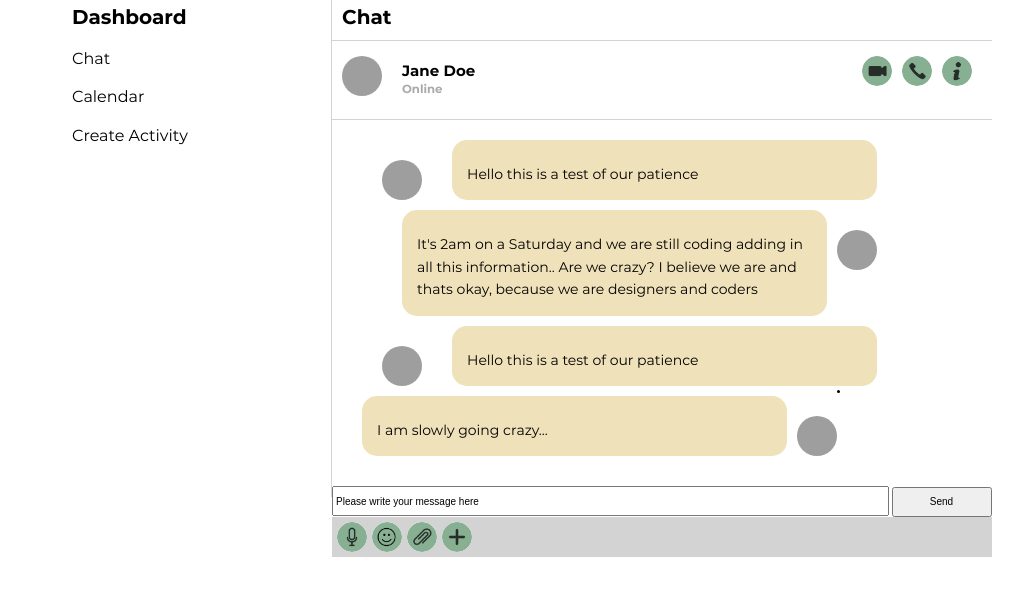
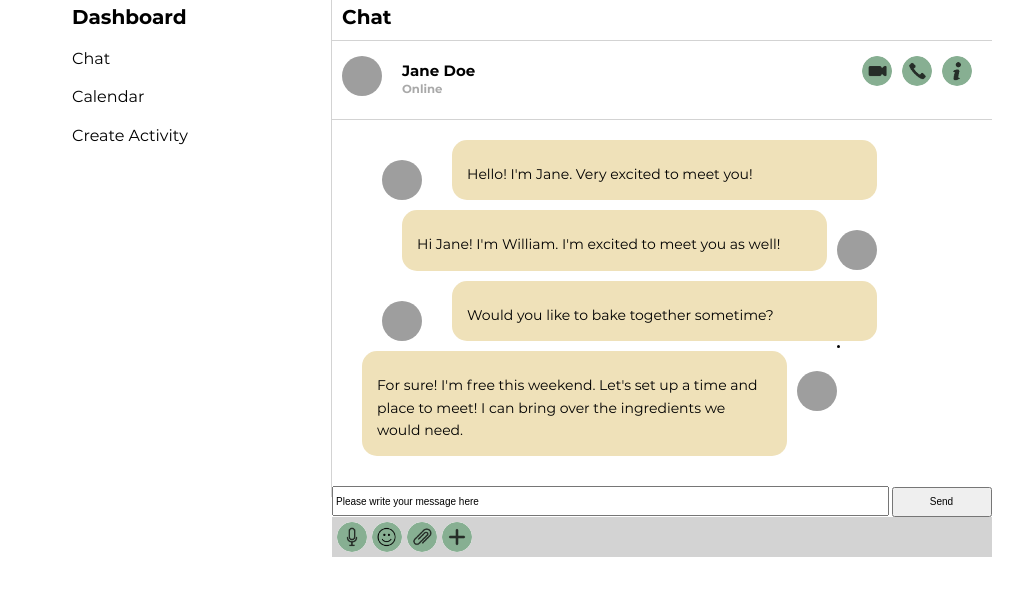
Before and after one commit to victafrancis/gennect, a plain HTML site: page dashboard.html in a window 1280 px wide. Shown: the part 63-658 px from the top of the page, without its empty margins (128-1151 px from the left). Drawn offline with nearby package versions, Linux system fonts and the light colour scheme; grey boxes are pictures that could not be loaded.

Commit message:
3rd commit

```diff
--- a/dashboard.html
+++ b/dashboard.html
@@ -42,18 +42,18 @@
             <ul id="messages">
                 <li class="messageOne"> <img class="profileImgTwo" src="gfx/gennect-icons-cat-profile-02.png" alt="Jane">
                     <div class="textBox">
-                        <p>Hello this is a test of our patience</p>
+                        <p>Hello! I'm Jane. Very excited to meet you!</p>
                     </div>
                 </li>
                 <li class="messageTwo">
                     <div class="textBoxTwo">
-                        <p>It's 2am on a Saturday and we are still coding adding in all this information.. Are we crazy? I believe we are and thats okay, because we are designers and coders</p>
+                        <p>Hi Jane! I'm William. I'm excited to meet you as well!</p>
                     </div>
                     <img class="profileImgThree" src="gfx/gennect-teen-dp.png" alt="kyle"> </li>
                 <div class="clearFloat"></div>
                 <li class="messageOne"> <img class="profileImgTwo" src="gfx/gennect-icons-cat-profile-02.png" alt="Jane">
                     <div class="textBox">
-                        <p>Hello this is a test of our patience</p>
+                        <p>Would you like to bake together sometime?</p>
                     </div>
                 </li>
             </ul>
@@ -61,7 +61,7 @@
         <div class="clearFloat"></div>
         <li class="messageTwo">
             <div class="textBoxTwo">
-                <p>I am slowly going crazy...</p>
+                <p>For sure! I'm free this weekend. Let's set up a time and place to meet! I can bring over the ingredients we would need.</p>
             </div>
             <img class="profileImgThree" src="gfx/gennect-teen-dp.png" alt="kyle"> </li>
         <div class="clearFloat"></div>
@@ -170,7 +170,7 @@
                     </ul>
                     </label>
                 </div>
-                <a href="dashboardactivities.html"><button class="button">Submit</button></a>
+                <button class="button"><a id="submitBtn" href="dashboardactivities.html">Submit</a></button>
             </form>
         </div>
     </section>
```
Also changed, not shown: dashboardactivities.html (+3 -1 lines).
